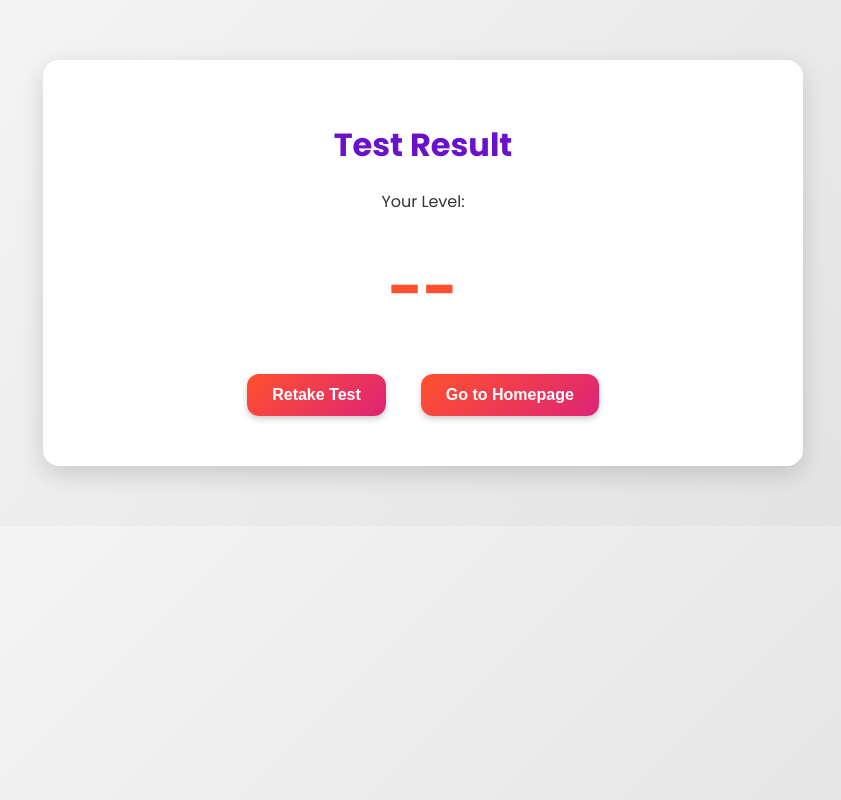
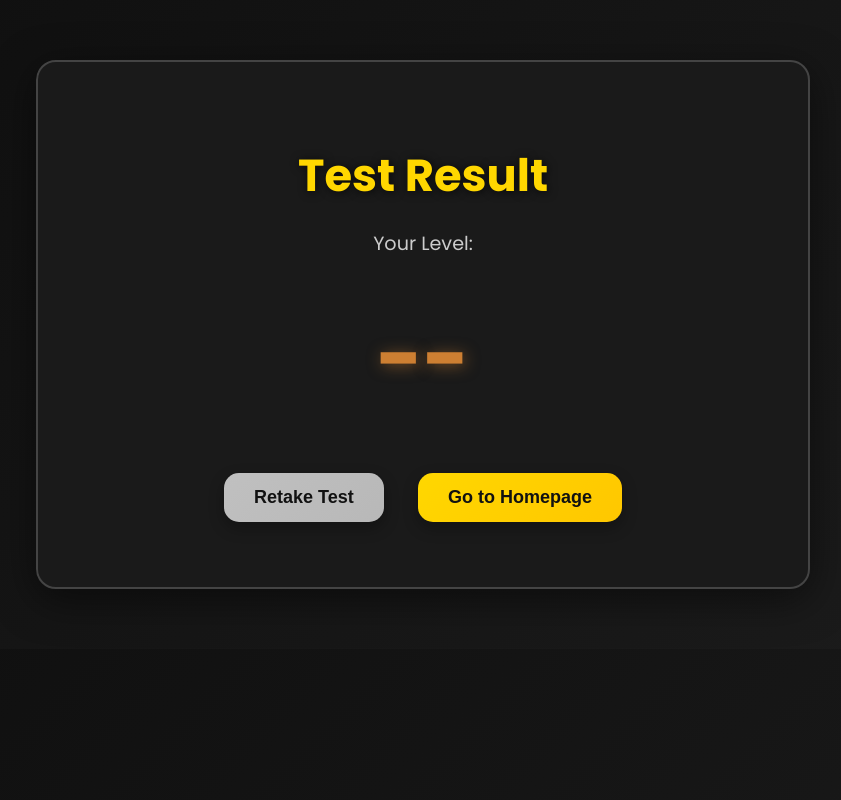
Before and after one commit to AkitoTheSabakumono/Test2, a plain HTML site: page result.html in a window 1280 px wide. Shown: the whole page, without its empty margins (217-1058 px from the left). Drawn offline with Linux system fonts and the light colour scheme.

Commit message:
Revamp styling and layout for result page

```diff
--- a/result.html
+++ b/result.html
@@ -4,62 +4,111 @@
 <meta charset="UTF-8">
 <meta name="viewport" content="width=device-width, initial-scale=1.0">
 <title>Test Result</title>
-<link rel="stylesheet" href="css/style.css">
 <link href="https://fonts.googleapis.com/css2?family=Poppins:wght@400;600;700&display=swap" rel="stylesheet">
 <style>
+/* Dark, professional design */
 body {
     font-family: 'Poppins', sans-serif;
-    text-align:center;
-    background: linear-gradient(135deg, #f7f7f7, #e0e0e0);
-    margin:0;
-    padding:0;
+    text-align: center;
+    margin: 0;
+    padding: 0;
+    background: linear-gradient(135deg, #0f0f0f, #1c1c1c);
+    color: #eee;
 }
 
 .container {
     margin: 60px auto;
     max-width: 700px;
-    background:white;
-    padding: 40px 30px;
-    border-radius:16px;
-    box-shadow:0 8px 25px rgba(0,0,0,0.15);
+    background: #1a1a1a;
+    padding: 50px 35px;
+    border-radius: 20px;
+    box-shadow: 0 10px 40px rgba(0,0,0,0.5);
+    border: 2px solid #444;
 }
 
-h1 {color:#6a11cb; margin-bottom: 20px;}
-.rank {
-    font-size: 60px;
-    color: #ff512f;
-    margin: 30px 0;
-    font-weight: 700;
+h1 {
+    color: #ffd700; /* gold title */
+    margin-bottom: 20px;
+    font-size: 2.8em;
+    text-shadow: 1px 1px 10px rgba(0,0,0,0.7);
 }
 
+p {
+    font-size: 1.2em;
+    margin-bottom: 20px;
+    color: #ccc;
+}
+
+.rank {
+    font-size: 80px;
+    font-weight: 800;
+    margin: 40px 0;
+    color: #c0c0c0; /* silver by default */
+    text-shadow: 2px 2px 15px rgba(255,215,0,0.4);
+}
+
+/* Gold accent for top results */
+.rank.gold {
+    color: #ffd700;
+    text-shadow: 2px 2px 20px rgba(255,215,0,0.7);
+}
+
+.rank.silver {
+    color: #c0c0c0;
+    text-shadow: 2px 2px 15px rgba(192,192,192,0.5);
+}
+
+.rank.bronze {
+    color: #cd7f32;
+    text-shadow: 2px 2px 15px rgba(205,127,50,0.5);
+}
+
+/* Buttons */
 .btn {
-    padding: 12px 25px;
-    margin: 10px;
-    border:none;
-    border-radius:12px;
-    cursor:pointer;
-    font-size:16px;
-    font-weight:600;
-    color:white;
-    background: linear-gradient(135deg, #ff512f, #dd2476);
-    transition: transform 0.3s, box-shadow 0.3s;
+    padding: 14px 30px;
+    margin: 15px;
+    border: none;
+    border-radius: 15px;
+    cursor: pointer;
+    font-size: 18px;
+    font-weight: 700;
+    color: #111;
+    background: linear-gradient(135deg, #ffd700, #ffc700);
+    transition: all 0.3s ease;
+    box-shadow: 0 6px 15px rgba(0,0,0,0.3);
+}
+
+.btn.silver {
+    background: linear-gradient(135deg, #c0c0c0, #b8b8b8);
+    color: #111;
 }
 
 .btn:hover {
-    transform: translateY(-3px);
-    box-shadow: 0 8px 20px rgba(0,0,0,0.25);
+    transform: translateY(-4px) scale(1.05);
+    box-shadow: 0 10px 25px rgba(0,0,0,0.5);
+}
+
+/* Responsive */
+@media(max-width: 500px) {
+    .rank {
+        font-size: 60px;
+    }
+    .btn {
+        width: 80%;
+        margin: 10px 0;
+    }
 }
 </style>
 </head>
 <body>
 <div class="container">
-<h1>Test Result</h1>
-<p>Your Level:</p>
-<div id="rank" class="rank">--</div>
-<div class="buttons">
-    <button id="retake-btn" class="btn">Retake Test</button>
-    <button id="home-btn" class="btn">Go to Homepage</button>
-</div>
+    <h1>Test Result</h1>
+    <p>Your Level:</p>
+    <div id="rank" class="rank">--</div>
+    <div class="buttons">
+        <button id="retake-btn" class="btn silver">Retake Test</button>
+        <button id="home-btn" class="btn gold">Go to Homepage</button>
+    </div>
 </div>
 
 <script>
@@ -69,7 +118,13 @@ const testName = urlParams.get('test');
 
 // Get the rank from localStorage
 const rankValue = localStorage.getItem(`${testName}_result`) || '--';
-document.getElementById('rank').textContent = rankValue;
+const rankEl = document.getElementById('rank');
+rankEl.textContent = rankValue;
+
+// Apply color based on level
+if(rankValue === 'C2' || rankValue === 'N1') rankEl.classList.add('gold');
+else if(rankValue === 'C1' || rankValue === 'N2') rankEl.classList.add('silver');
+else rankEl.classList.add('bronze');
 
 // Buttons
 document.getElementById('retake-btn').addEventListener('click', () => {
```
